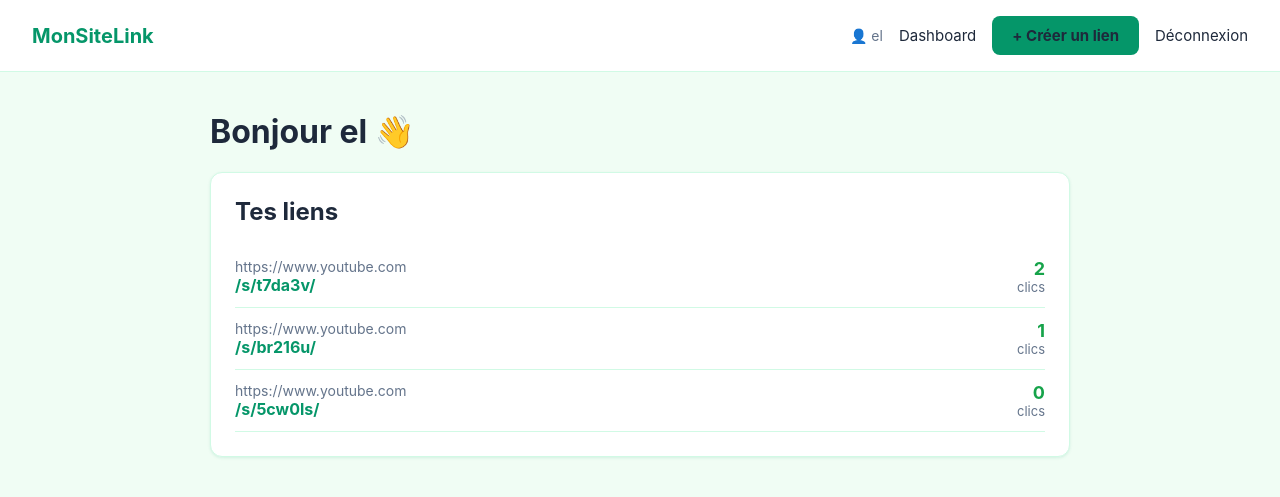
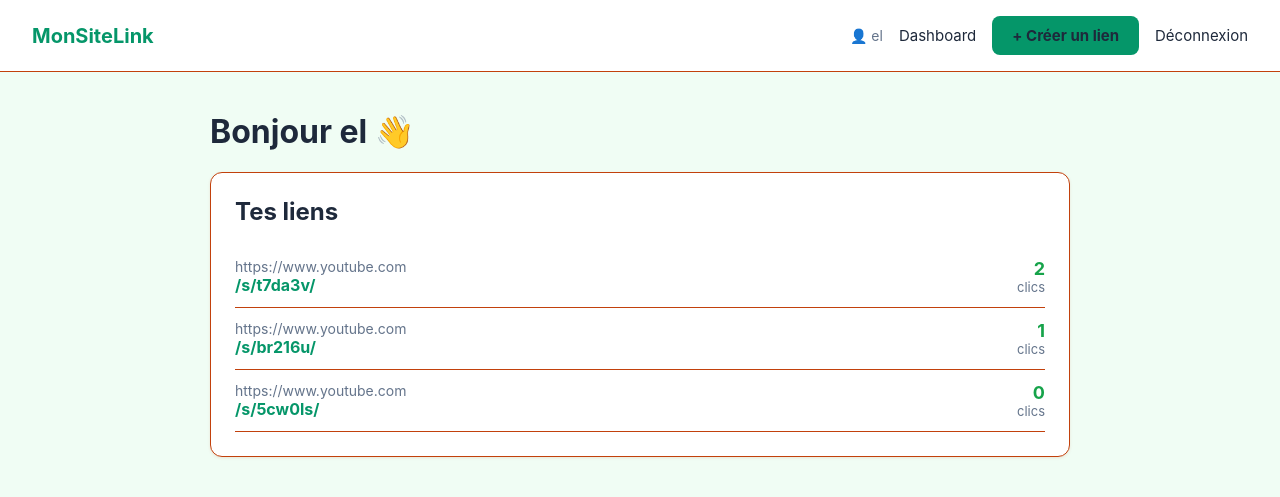
Before and after one commit to adamasavadogoel12-coder/linkcash, a Django app: page /dashboard/ in a window 1280 px wide. Shown: the top 497 px of the page. Run offline with Django 5.2, Linux system fonts and the light colour scheme; a user stored in the database is signed in; data comes from the database, SQL or seed files in the repository.

Commit message:
Update base.html

```diff
--- a/links/templates/links/base.html
+++ b/links/templates/links/base.html
@@ -12,8 +12,8 @@
       --text: #1e293b;
       --text-light: #64748b;
       --success: #16a34a;
-      --border: #d1fae5;
-      --card-shadow: 0 1px 3px rgba(5,150,105,0.12);
+      --border: #c2410c;
+      --card-shadow: 0 1px 3px rgba(194,65,12,0.12);
     }
     * { box-sizing: border-box; }
     body {
```
